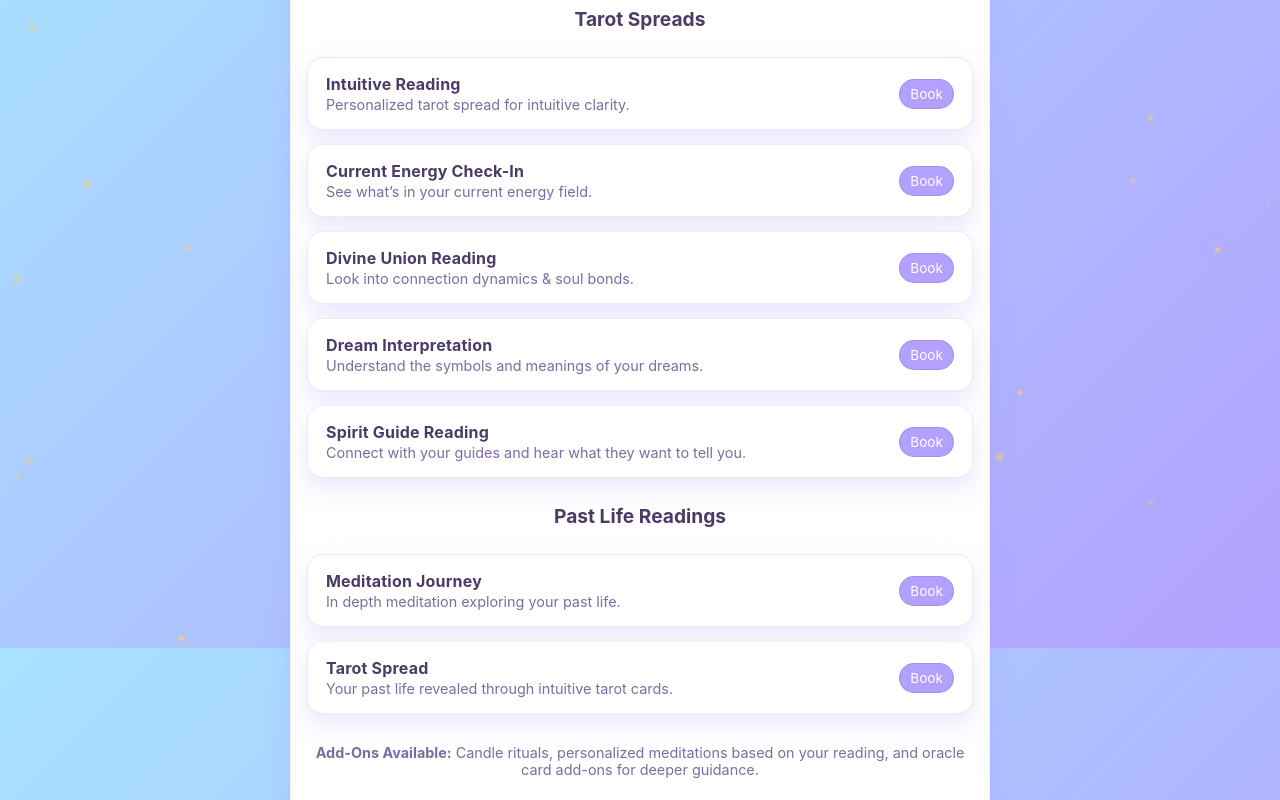
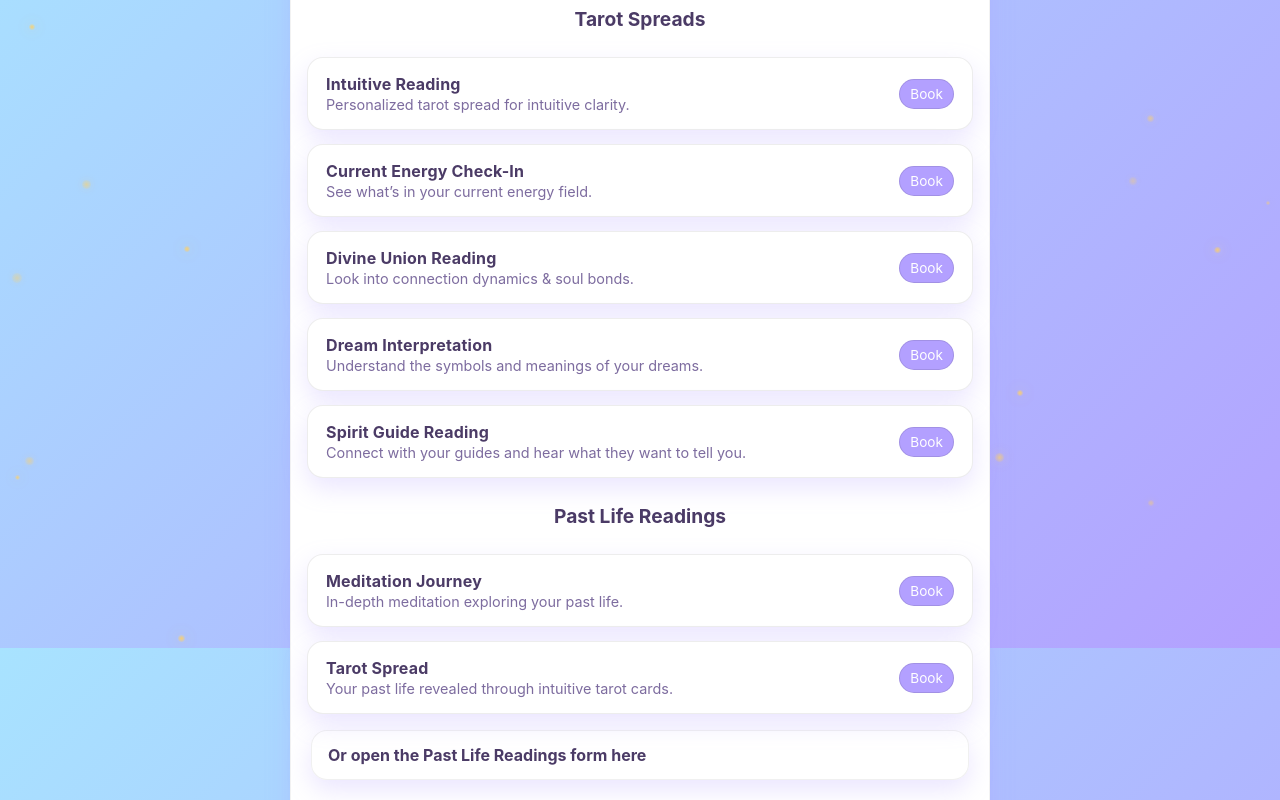
Before and after one commit to TeijaChamp/readings, a plain HTML site: page index.html in a window 1280 px wide. Shown: the part 152-952 px from the top of the page. Drawn offline with Linux system fonts and the light colour scheme.

Commit message:
Update index.html

```diff
--- a/index.html
+++ b/index.html
@@ -113,7 +113,35 @@
 
     .addons{padding:0 20px 24px;text-align:center;color:var(--muted);font-size:.9rem}
 
-    @media (max-width:480px){.header{padding:18px}.list{padding:12px}.btn{padding:14px 16px}}
+    /* Inline form container */
+    .embed {
+      padding: 0 20px 24px;
+    }
+    .embed details {
+      background: rgba(255,255,255,0.7);
+      border: 1px solid rgba(0,0,0,0.06);
+      border-radius: 16px;
+      box-shadow: var(--shadow);
+      padding: 14px 16px;
+    }
+    .embed summary {
+      cursor: pointer;
+      font-weight: 700;
+      color: var(--text);
+      outline: none;
+      list-style: none;
+    }
+    .embed summary::-webkit-details-marker { display:none; }
+    .embed iframe {
+      width: 100%;
+      height: 1200px;
+      border: 0;
+      border-radius: 12px;
+      margin-top: 12px;
+      background: #fff;
+    }
+
+    @media (max-width:480px){.header{padding:18px}.list{padding:12px}.btn{padding:14px 16px}.embed iframe{height: 1400px}}
   </style>
 </head>
 <body>
@@ -149,11 +177,20 @@
 
       <h2 class="section-title">Past Life Readings</h2>
       <div class="list">
-        <a class="btn" href="https://docs.google.com/forms/d/e/1FAIpQLSd6OrNnSHyIz0i3_L1_W9zzAID3-lKB23J9meIMBsVbk_Ukow/viewform?usp=header" target="_blank" rel="noopener">
-          <div class="btn-left"><div><h3>Meditation Journey</h3><p>In depth meditation exploring your past life.</p></div></div><span class="pill">Book</span></a>
+        <!-- Updated to specific Past Life Google Form -->
+        <a class="btn" href="https://docs.google.com/forms/d/e/1FAIpQLSemFkQgQbAjxfckzj96UJIsnEQ-_gOjedQD7txer44ua_XMYA/viewform?usp=publish-editor" target="_blank" rel="noopener">
+          <div class="btn-left"><div><h3>Meditation Journey</h3><p>In-depth meditation exploring your past life.</p></div></div><span class="pill">Book</span></a>
 
-        <a class="btn" href="https://docs.google.com/forms/d/e/1FAIpQLSd6OrNnSHyIz0i3_L1_W9zzAID3-lKB23J9meIMBsVbk_Ukow/viewform?usp=header" target="_blank" rel="noopener">
+        <a class="btn" href="https://docs.google.com/forms/d/e/1FAIpQLSemFkQgQbAjxfckzj96UJIsnEQ-_gOjedQD7txer44ua_XMYA/viewform?usp=publish-editor" target="_blank" rel="noopener">
           <div class="btn-left"><div><h3>Tarot Spread</h3><p>Your past life revealed through intuitive tarot cards.</p></div></div><span class="pill">Book</span></a>
+      </div>
+
+      <!-- Optional inline embed so clients can fill it out without leaving -->
+      <div class="embed">
+        <details>
+          <summary>Or open the Past Life Readings form here</summary>
+          <iframe src="https://docs.google.com/forms/d/e/1FAIpQLSemFkQgQbAjxfckzj96UJIsnEQ-_gOjedQD7txer44ua_XMYA/viewform?embedded=true" loading="lazy" allowtransparency="true"></iframe>
+        </details>
       </div>
 
       <div class="addons">
@@ -180,7 +217,7 @@
     document.getElementById('year').textContent = new Date().getFullYear();
 
     const starsContainer = document.querySelector('.stars');
-    const numStars = 30; // Fewer stars for a calmer look
+    const numStars = 30; // gentle amount
     for (let i = 0; i < numStars; i++) {
       const star = document.createElement('div');
       star.classList.add('star');
@@ -189,6 +226,9 @@
       star.style.height = `${size}px`;
       star.style.top = Math.random() * 100 + '%';
       star.style.left = Math.random() * 100 + '%';
+      // length of rays scales with size
+      const ray = Math.round(size * 2.2);
+      star.style.setProperty('--ray', `${ray}px`);
       star.style.animationDelay = (Math.random() * 5) + 's';
       star.style.animationDuration = (4 + Math.random() * 4) + 's';
       starsContainer.appendChild(star);
```
